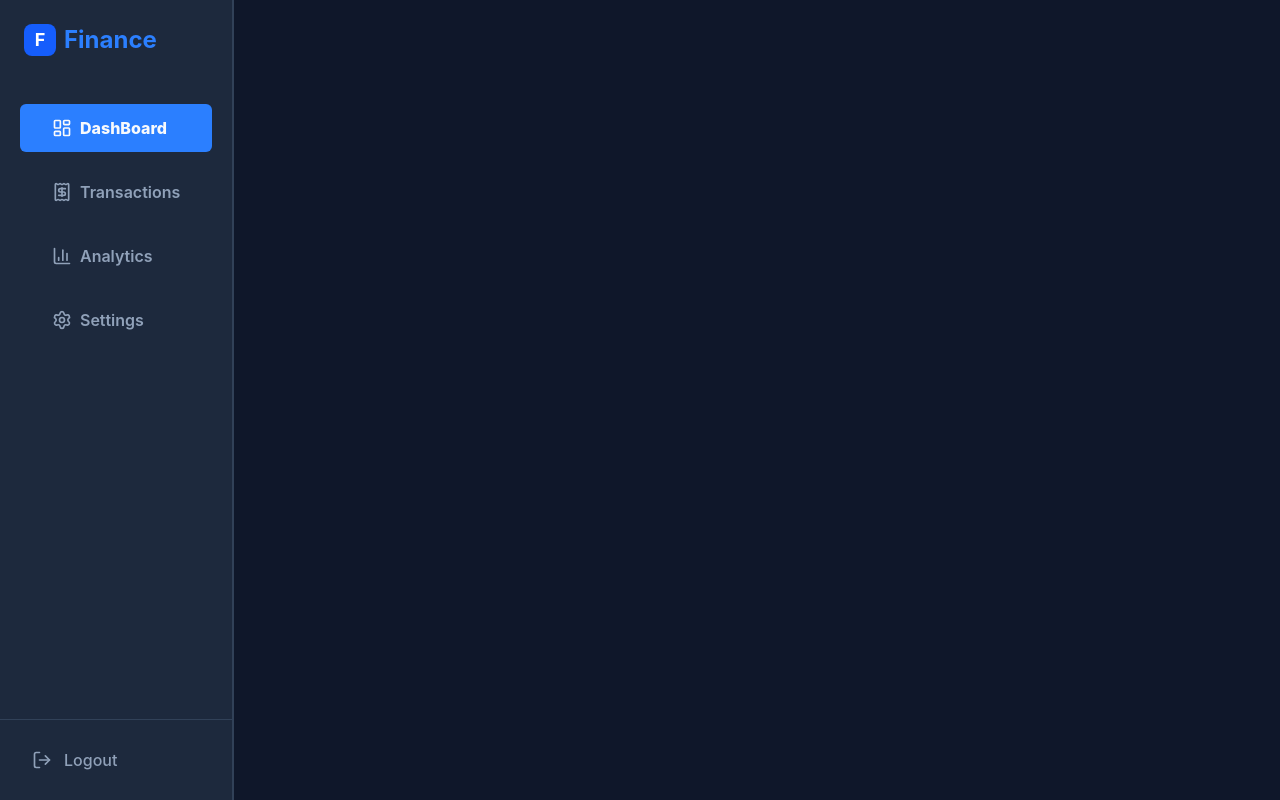
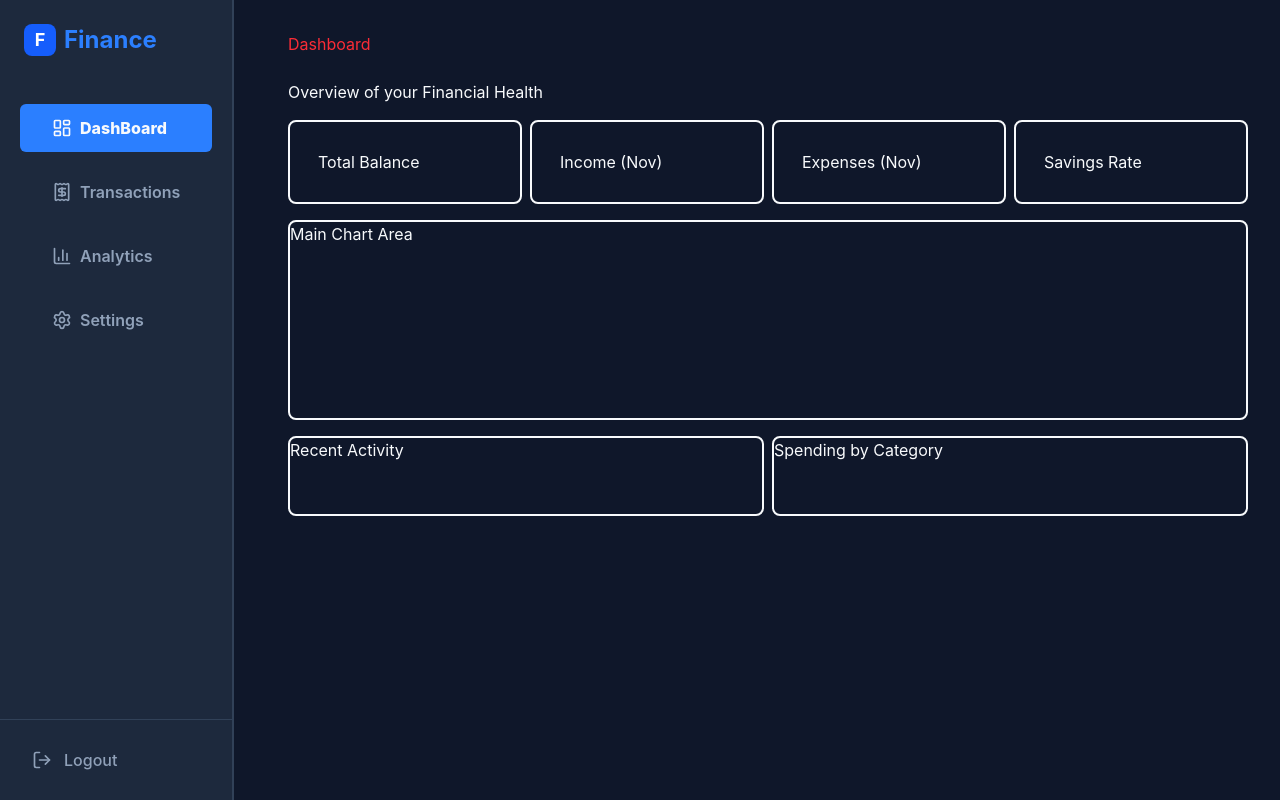
Before and after one commit to vilnout/finance-dashboard, a React (Vite) app: page / in a window 1280 px wide. Built offline with nearby package versions, Linux system fonts and the light colour scheme.

Commit message:
Feat: Add base layout for main dashboard content

```diff
--- a/src/App.tsx
+++ b/src/App.tsx
@@ -1,9 +1,34 @@
 import MainLayout from "./components/layout/MainLayout";
 
 function App() {
+  const quickBoxesCss = "border-2 p-7 rounded-lg";
   return (
     <>
-      <MainLayout></MainLayout>
+      <MainLayout>
+        <div className="space-y-6">
+          <h2 className="text-red-500">Dashboard</h2>
+          <p>Overview of your Financial Health</p>
+        </div>
+        <div>
+          <div className="my-4 grid grid-cols-2 gap-2 md:grid-cols-4">
+            <div className={quickBoxesCss}>Total Balance</div>
+            <div className={quickBoxesCss}>Income (Nov)</div>
+            <div className={quickBoxesCss}>Expenses (Nov)</div>
+            <div className={quickBoxesCss}>Savings Rate</div>
+          </div>
+          <div className="my-4 min-h-50 gap-3.5 rounded-lg border-2">
+            Main Chart Area
+          </div>
+          <div className="grid-col1 grid gap-2 md:grid-cols-2">
+            <div className="min-h-20 rounded-lg border-2">
+              <span>Recent Activity</span>
+            </div>
+            <div className="min-h-20 rounded-lg border-2">
+              <span>Spending by Category</span>
+            </div>
+          </div>
+        </div>
+      </MainLayout>
     </>
   );
 }
--- a/src/components/layout/MainLayout.tsx
+++ b/src/components/layout/MainLayout.tsx
@@ -1,10 +1,28 @@
+import type { ReactNode } from "react";
 import SideBar from "./Sidebar";
+import { Menu } from "lucide-react";
 
-function MainLayout() {
+interface MainLayoutProps {
+  children: ReactNode;
+}
+
+function MainLayout({ children }: MainLayoutProps) {
   return (
-    <>
-      <SideBar></SideBar>
-    </>
+    <div className="min-h-screen">
+      <SideBar />
+
+      {/* Mobile header */}
+      <div className="flex items-center justify-between border-b border-slate-700 p-4 md:hidden">
+        <div className="font-bold text-blue-500">Finance</div>
+        <button className="font-bold">
+          <Menu size={24} />
+        </button>
+      </div>
+
+      <main className="p-4 md:ml-64 md:p-8">
+        <div className="mx-auto max-w-7xl">{children}</div>
+      </main>
+    </div>
   );
 }
 
```
